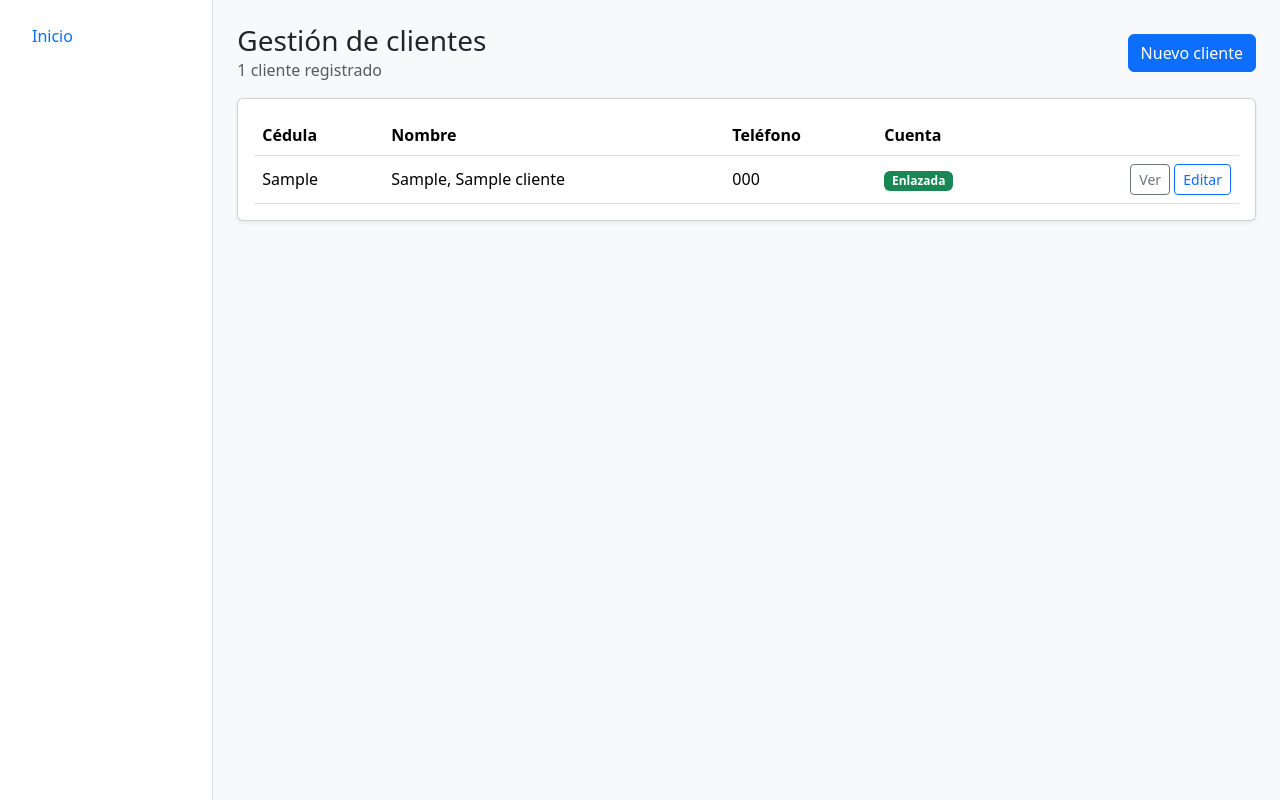
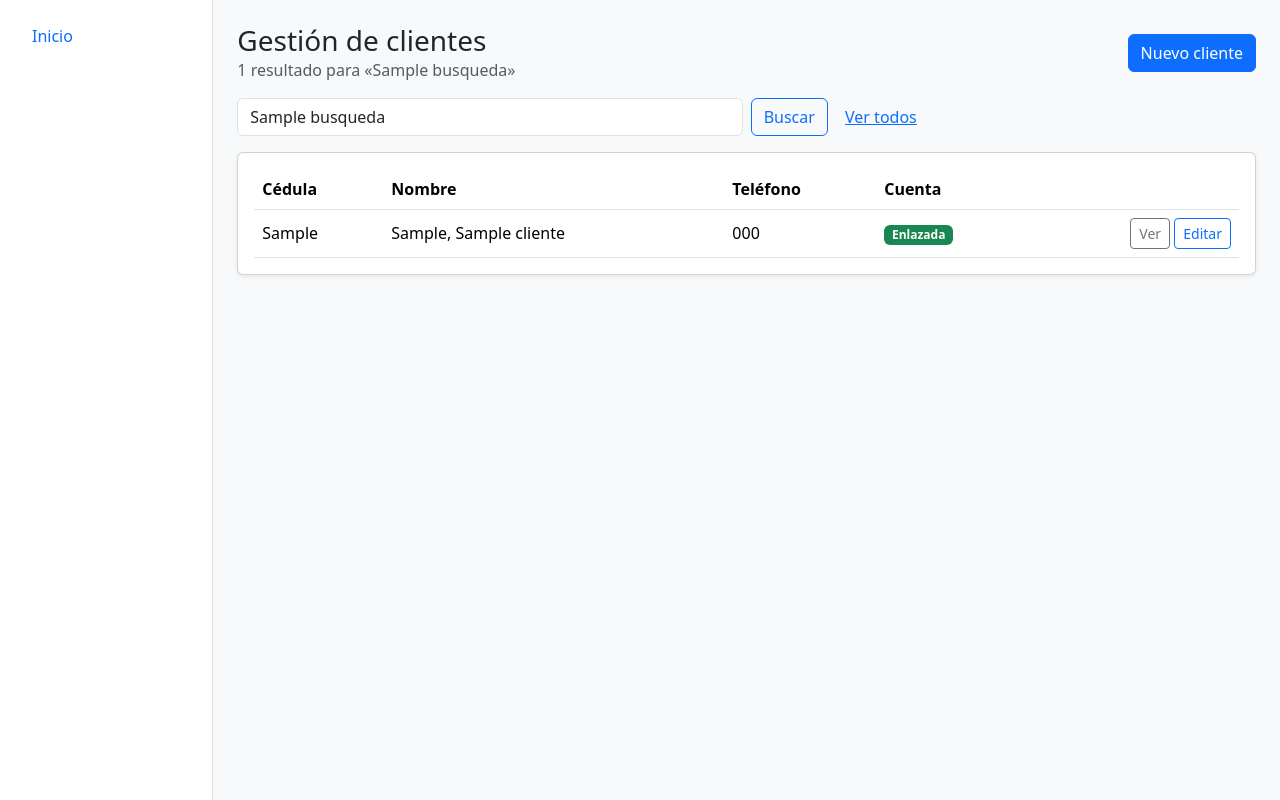
Before and after one commit to Thiago3108/repuauto, a Flask app: template app/templates/clientes/lista.html in a window 1280 px wide. Shown: the part 56-856 px from the top of the page. Run offline with Flask 3, Linux system fonts and the light colour scheme; a user stored in the database is signed in; tables that the repository leaves empty hold one stand-in row (values such as "Sample post"); the template is opened without the code that fills it: values that come from a table or form of the project are taken from there, most other values are stand-ins (such as "Sample title", 1, 10 or a date in 2020).

Commit message:
US-02 T3: búsqueda de clientes por nombre, cédula o teléfono (#8)

```diff
--- a/app/clientes/services.py
+++ b/app/clientes/services.py
@@ -3,6 +3,7 @@
 Aquí van las reglas del negocio: validar, consultar y guardar usando los modelos.
 Las rutas llaman a estas funciones y las plantillas nunca tocan la base de datos.
 """
+from sqlalchemy import and_, func, or_
 from sqlalchemy.exc import IntegrityError
 
 from app.extensions import db
@@ -19,10 +20,38 @@ class CedulaRepetida(Exception):
         self.existente = existente
 
 
-def listar_clientes(pagina=1):
-    """Clientes ordenados por apellidos y nombres, de a CLIENTES_POR_PAGINA por página."""
-    consulta = db.select(Cliente).order_by(Cliente.apellidos, Cliente.nombres, Cliente.id_cliente)
+CON_TILDE = "áéíóúüñÁÉÍÓÚÜÑ"
+SIN_TILDE = "aeiouunAEIOUUN"
+
+
+def listar_clientes(pagina=1, busqueda=None):
+    """Clientes ordenados por apellidos y nombres, de a CLIENTES_POR_PAGINA por página.
+
+    Con busqueda (US-02 T3) deja solo los que coinciden, aunque sea en parte, por cédula,
+    nombres, apellidos o teléfono. Cada palabra tiene que aparecer en alguno de esos
+    campos, así "ana rueda" encuentra a Ana María Rueda. No distingue mayúsculas ni tildes.
+    """
+    consulta = db.select(Cliente)
+    palabras = (busqueda or "").split()
+    if palabras:
+        campos = [Cliente.cedula, Cliente.nombres, Cliente.apellidos, Cliente.telefono]
+        consulta = consulta.filter(and_(*(
+            or_(*(_sin_tildes(campo).ilike(_patron(palabra), escape="\\") for campo in campos))
+            for palabra in palabras
+        )))
+    consulta = consulta.order_by(Cliente.apellidos, Cliente.nombres, Cliente.id_cliente)
     return db.paginate(consulta, page=pagina, per_page=CLIENTES_POR_PAGINA, error_out=False)
+
+
+def _sin_tildes(columna):
+    return func.translate(columna, CON_TILDE, SIN_TILDE)
+
+
+def _patron(palabra):
+    """'%palabra%' sin tildes, escapando % y _ para que se busquen como texto."""
+    palabra = palabra.translate(str.maketrans(CON_TILDE, SIN_TILDE))
+    palabra = palabra.replace("\\", "\\\\").replace("%", "\\%").replace("_", "\\_")
+    return f"%{palabra}%"
 
 
 def obtener_cliente(id_cliente):
--- a/app/templates/clientes/lista.html
+++ b/app/templates/clientes/lista.html
@@ -6,10 +6,30 @@
 <div class="d-flex flex-wrap justify-content-between align-items-center gap-2 mb-3">
   <div>
     <h1 class="h3 mb-0">Gestión de clientes</h1>
-    <p class="text-muted mb-0">{{ clientes.total }} cliente{{ '' if clientes.total == 1 else 's' }} registrado{{ '' if clientes.total == 1 else 's' }}</p>
+    <p class="text-muted mb-0">
+      {% if busqueda %}
+      {{ clientes.total }} resultado{{ '' if clientes.total == 1 else 's' }} para «{{ busqueda }}»
+      {% else %}
+      {{ clientes.total }} cliente{{ '' if clientes.total == 1 else 's' }} registrado{{ '' if clientes.total == 1 else 's' }}
+      {% endif %}
+    </p>
   </div>
   <a class="btn btn-primary" href="{{ url_for('clientes.nuevo') }}">Nuevo cliente</a>
 </div>
+
+<form class="row g-2 mb-3" method="get" action="{{ url_for('clientes.index') }}" role="search">
+  <div class="col-sm-8 col-lg-6">
+    <label class="visually-hidden" for="q">Buscar clientes</label>
+    <input class="form-control" type="search" id="q" name="q" value="{{ busqueda }}"
+           placeholder="Buscar por nombre, cédula o teléfono" autocomplete="off">
+  </div>
+  <div class="col-auto">
+    <button class="btn btn-outline-primary" type="submit">Buscar</button>
+    {% if busqueda %}
+    <a class="btn btn-link" href="{{ url_for('clientes.index') }}">Ver todos</a>
+    {% endif %}
+  </div>
+</form>
 
 <div class="card shadow-sm">
   <div class="card-body">
@@ -52,23 +72,26 @@
     <nav class="mt-3" aria-label="Páginas de clientes">
       <ul class="pagination pagination-sm justify-content-center mb-0">
         <li class="page-item {{ '' if clientes.has_prev else 'disabled' }}">
-          <a class="page-link" href="{{ url_for('clientes.index', pagina=clientes.prev_num) }}">Anterior</a>
+          <a class="page-link" href="{{ url_for('clientes.index', pagina=clientes.prev_num, q=busqueda or None) }}">Anterior</a>
         </li>
         {% for numero in clientes.iter_pages() %}
           {% if numero %}
           <li class="page-item {{ 'active' if numero == clientes.page else '' }}">
-            <a class="page-link" href="{{ url_for('clientes.index', pagina=numero) }}">{{ numero }}</a>
+            <a class="page-link" href="{{ url_for('clientes.index', pagina=numero, q=busqueda or None) }}">{{ numero }}</a>
           </li>
           {% else %}
           <li class="page-item disabled"><span class="page-link">…</span></li>
           {% endif %}
         {% endfor %}
         <li class="page-item {{ '' if clientes.has_next else 'disabled' }}">
-          <a class="page-link" href="{{ url_for('clientes.index', pagina=clientes.next_num) }}">Siguiente</a>
+          <a class="page-link" href="{{ url_for('clientes.index', pagina=clientes.next_num, q=busqueda or None) }}">Siguiente</a>
         </li>
       </ul>
     </nav>
     {% endif %}
+    {% elif busqueda %}
+    <p class="text-muted mb-0">No hay clientes que coincidan con «{{ busqueda }}». Revisa lo que escribiste o
+      <a href="{{ url_for('clientes.nuevo') }}">regístralo como cliente nuevo</a>.</p>
     {% else %}
     <p class="text-muted mb-0">Todavía no hay clientes. Registra el primero con <strong>Nuevo cliente</strong>.</p>
     {% endif %}
```
Also changed, not shown: app/clientes/routes.py (+7 -2 lines), tests/test_clientes.py (+75 -1 lines).
